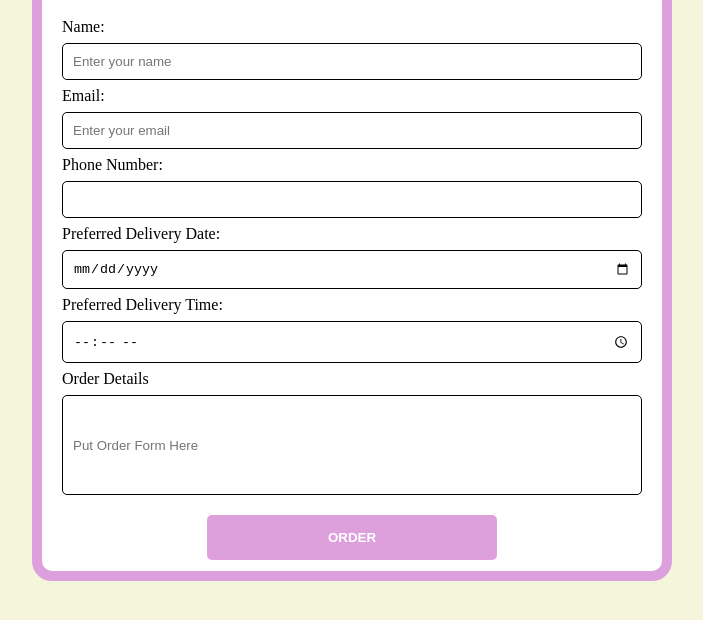
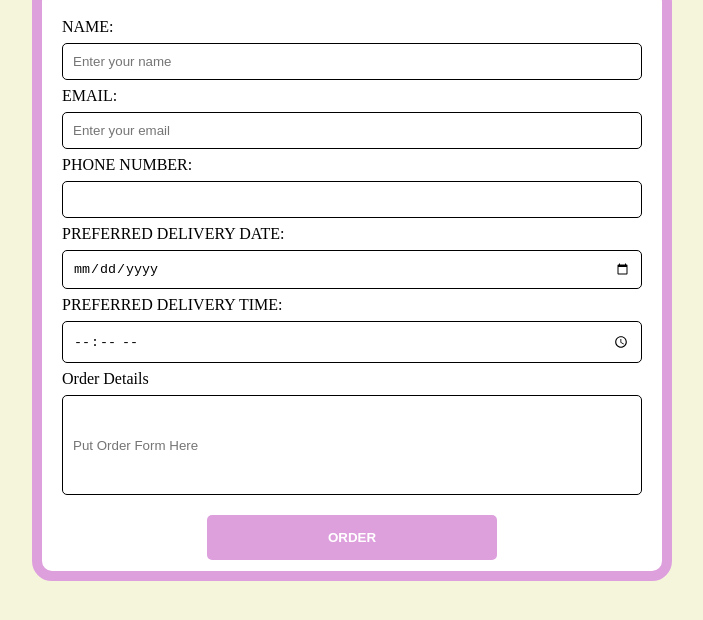
Before and after one commit to scnkera/foodOrderForm, a plain HTML site: page src/index.html in a window 1280 px wide. Shown: the part 126-746 px from the top of the page, without its empty margins (288-991 px from the left). Drawn offline with Linux system fonts and the light colour scheme.

Commit message:
Capitalize texts

```diff
--- a/src/styles.css
+++ b/src/styles.css
@@ -61,3 +61,7 @@ input[type="submit"] {
     font-weight: 500;
     font-style: normal;
   }
+
+label {
+    text-transform: uppercase;
+}
```
